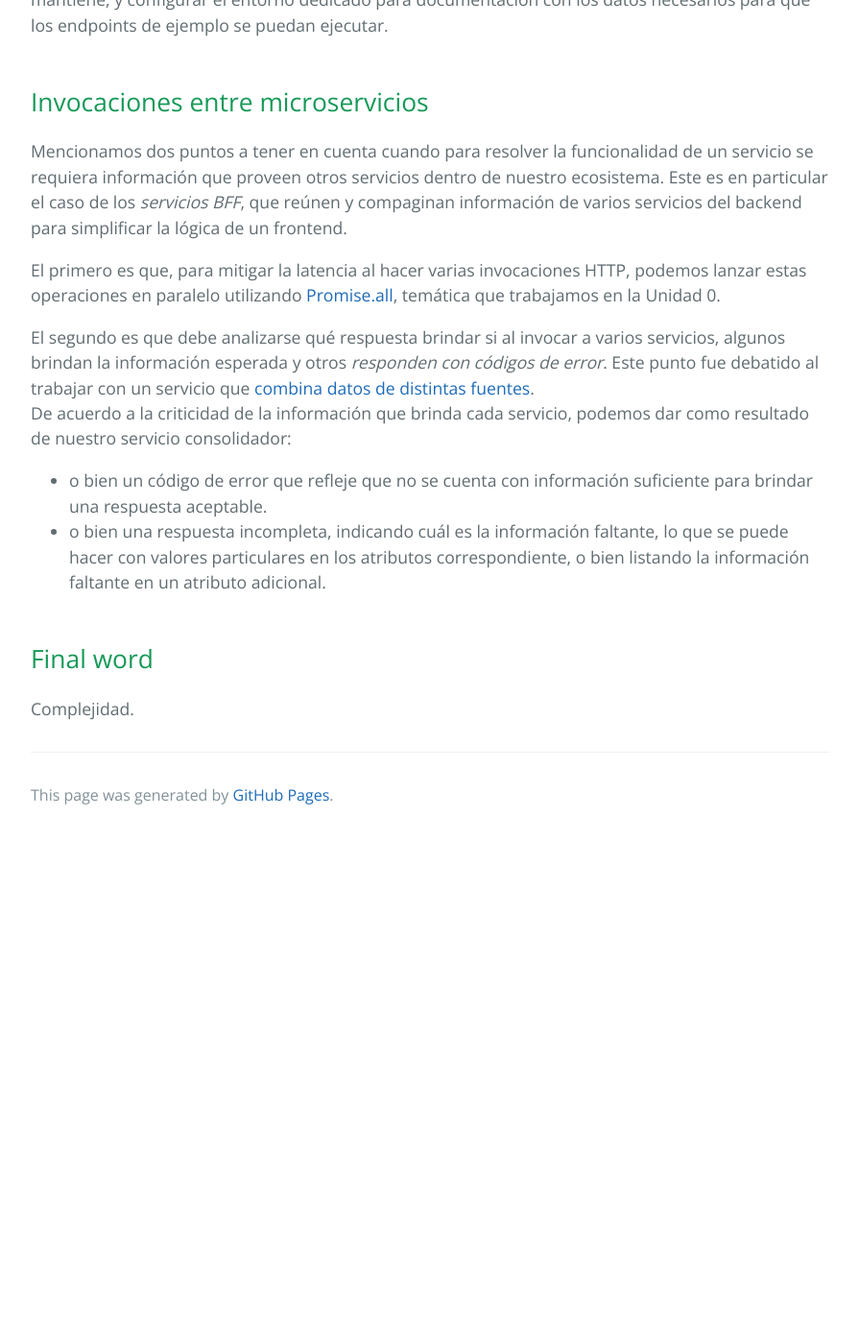
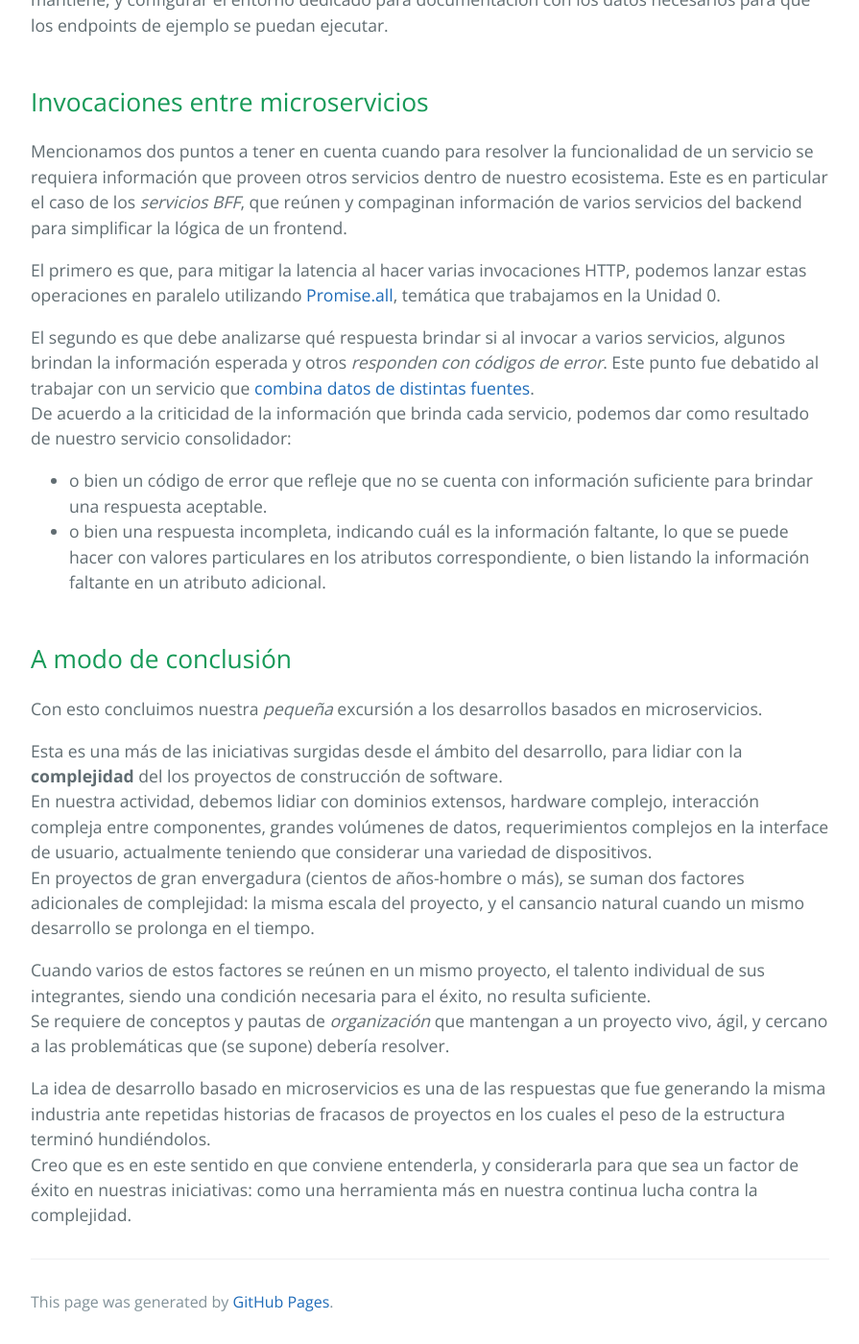
Before and after one commit to clombardi/bdsol-capacitacion-desarrollo, a Jekyll site: the page built from microservices/dia-a-dia.md, in a window 1280 px wide and 1400 px high, scrolled down 2638 px. Shown: the whole window at 96% size, without its empty margins (192-1087 px from the left). Built offline with Jekyll 4.4.1, drawn with Linux system fonts in a browser that asks for light colours; our own code applies the rules of GitHub Pages for plain Markdown files; before the commit the page ends 3510 px from its top, so only the background shows below that.

Commit message:
microservicios - dia a dia - fiiiiiiiiiiiiiiiiiiiiiiinnnnnnnnnnnnnnnnnnnn

```diff
--- a/microservices/dia-a-dia.md
+++ b/microservices/dia-a-dia.md
@@ -67,5 +67,15 @@ De acuerdo a la criticidad de la información que brinda cada servicio, podemos
 - o bien una respuesta incompleta, indicando cuál es la información faltante, lo que se puede hacer con valores particulares en los atributos correspondiente, o bien listando la información faltante en un atributo adicional.
 
 
-## Final word
-Complejidad.
+## A modo de conclusión
+Con esto concluimos nuestra _pequeña_ excursión a los desarrollos basados en microservicios.
+
+Esta es una más de las iniciativas surgidas desde el ámbito del desarrollo, para lidiar con la **complejidad** del los proyectos de construcción de software.
+En nuestra actividad, debemos lidiar con dominios extensos, hardware complejo, interacción compleja entre componentes, grandes volúmenes de datos, requerimientos complejos en la interface de usuario, actualmente teniendo que considerar una variedad de dispositivos.
+En proyectos de gran envergadura (cientos de años-hombre o más), se suman dos factores adicionales de complejidad: la misma escala del proyecto, y el cansancio natural cuando un mismo desarrollo se prolonga en el tiempo.
+
+Cuando varios de estos factores se reúnen en un mismo proyecto, el talento individual de sus integrantes, siendo una condición necesaria para el éxito, no resulta suficiente.
+Se requiere de conceptos y pautas de _organización_ que mantengan a un proyecto vivo, ágil, y cercano a las problemáticas que (se supone) debería resolver.
+
+La idea de desarrollo basado en microservicios es una de las respuestas que fue generando la misma industria ante repetidas historias de fracasos de proyectos en los cuales el peso de la estructura terminó hundiéndolos.
+Creo que es en este sentido en que conviene entenderla, y considerarla para que sea un factor de éxito en nuestras iniciativas: como una herramienta más en nuestra continua lucha contra la complejidad.
```
Also changed, not shown: etapa-2-index.md (+1 -1 lines).
